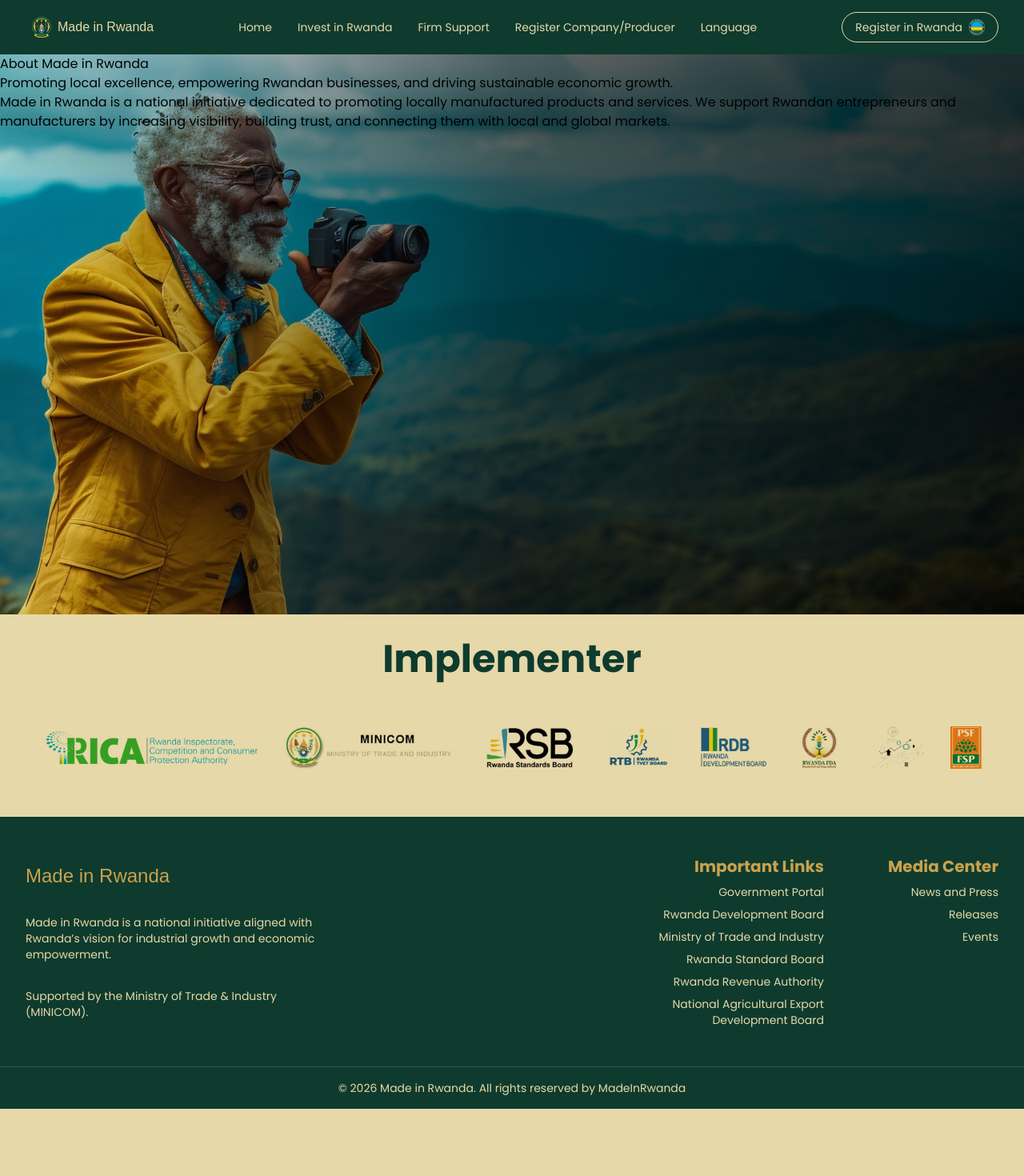
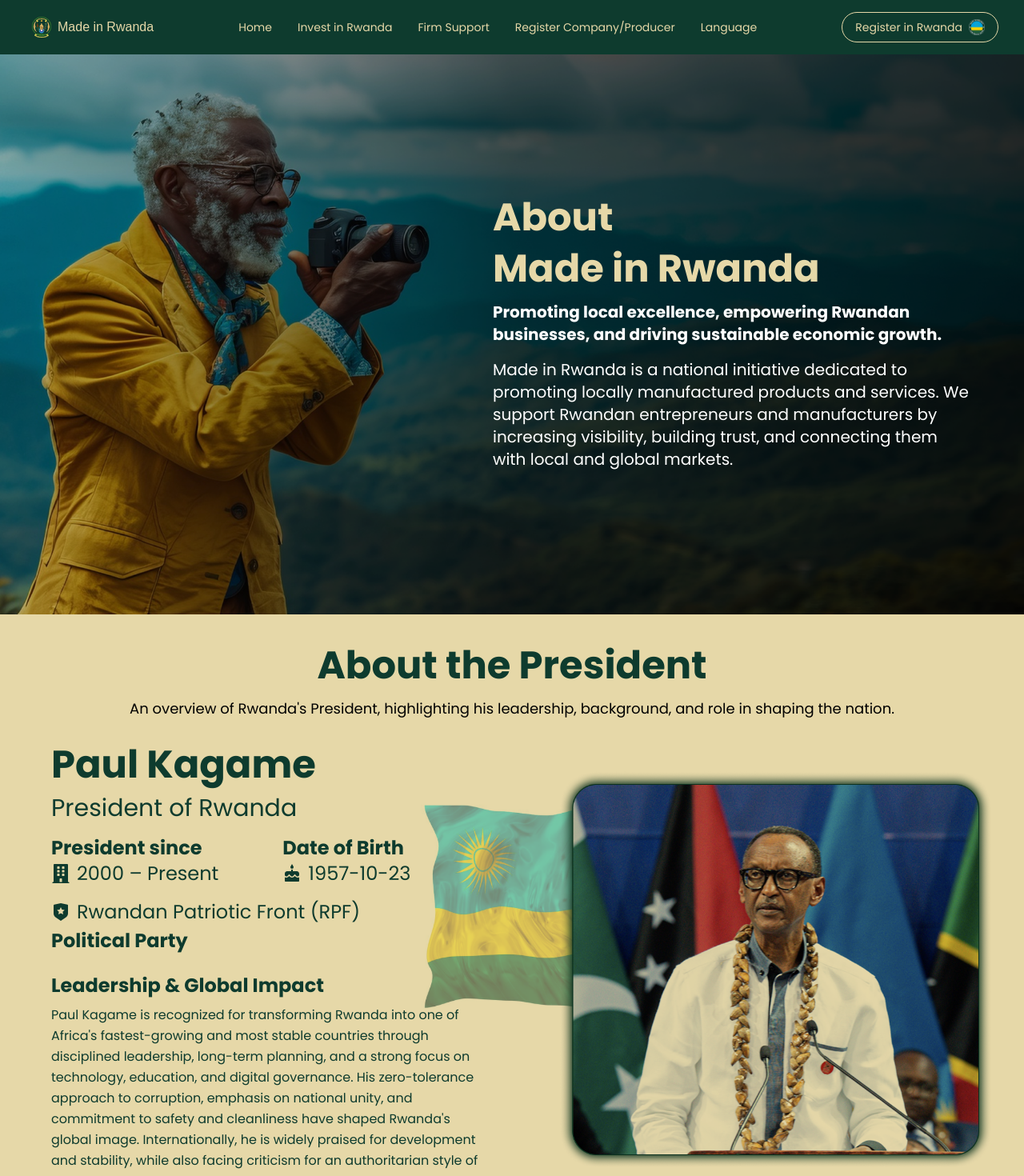
Before and after one commit to MuzamilWazir/madeinrewandawebsitefrontend, a Next.js app: page /about-us in a window 1280 px wide. Shown: the top 1470 px of the page at 80% size. Before the commit the page ends 1386 px from the top, so only its background shows below. Built offline with nearby package versions, Linux system fonts and the light colour scheme; a web font is replaced by a local one.

Commit message:
about us page

```diff
--- a/src/app/about-us/page.jsx
+++ b/src/app/about-us/page.jsx
@@ -1,27 +1,150 @@
+import Heading from "@/components/Heading";
 import React from "react";
+import Image from "next/image";
+import { FaBuilding } from "react-icons/fa";
+import { MdCake } from "react-icons/md";
+import { RiShieldStarFill } from "react-icons/ri";
+
 const Cards = [
   {
-    title: "About Made in Rwanda",
+    title: "Made in Rwanda",
     subtitle:
       "Promoting local excellence, empowering Rwandan businesses, and driving sustainable economic growth.",
     description:
       "Made in Rwanda is a national initiative dedicated to promoting locally manufactured products and services. We support Rwandan entrepreneurs and manufacturers by increasing visibility, building trust, and connecting them with local and global markets.",
   },
 ];
+
+const Card02 = [
+  {
+    name: "Paul Kagame",
+    title: "President of Rwanda",
+    country: "Rwanda",
+    presidency: {
+      start_year: 2000,
+      end_year: "Present",
+    },
+    date_of_birth: "1957-10-23",
+    political_party: {
+      name: "Rwandan Patriotic Front",
+      abbreviation: "RPF",
+    },
+    leadership_and_global_impact: {
+      heading: "Leadership & Global Impact",
+      description:
+        "Paul Kagame is recognized for transforming Rwanda into one of Africa's fastest-growing and most stable countries through disciplined leadership, long-term planning, and a strong focus on technology, education, and digital governance. His zero-tolerance approach to corruption, emphasis on national unity, and commitment to safety and cleanliness have shaped Rwanda's global image. Internationally, he is widely praised for development and stability, while also facing criticism for an authoritarian style of governance.",
+    },
+  },
+];
+
 function page() {
   return (
-    <div
-      className="relative bg-cover bg-center h-125 sm:h-150 md:h-162.5 lg:h-175 font-poppins"
-      style={{ backgroundImage: "url('/ContactUs/contact-us.png')" }}
-    >
-      <div className="absolute ">
-        {Cards.map((data, key) => (
-          <div key={key}>
-            <h1>{data.title}</h1>
-            <p>{data.subtitle}</p>
-            <p>{data.description}</p>
+    <div>
+      {/* Hero Section */}
+      <div
+        className="relative bg-cover bg-center h-auto min-h-125 sm:h-150 md:h-162.5 lg:h-175 font-poppins py-10 px-4 sm:px-8"
+        style={{ backgroundImage: "url('contactUs/contact-us.png')" }}
+      >
+        <div className="absolute inset-0 bg-black/20"></div>
+        <div className="relative max-w-7xl mx-auto h-full flex items-center">
+          <div className="w-full lg:w-150 text-white space-y-4 lg:ml-auto lg:mr-8 z-10">
+            {Cards.map((data, key) => (
+              <div key={key} className="space-y-4">
+                <h2 className="text-accent text-3xl sm:text-4xl lg:text-5xl font-bold">
+                  About
+                </h2>
+                <h1 className="text-accent text-3xl sm:text-4xl lg:text-5xl font-bold">
+                  {data.title}
+                </h1>
+                <p className="font-semibold text-sm sm:text-base lg:text-xl">
+                  {data.subtitle}
+                </p>
+                <p className="text-sm sm:text-base lg:text-xl">
+                  {data.description}
+                </p>
+              </div>
+            ))}
           </div>
-        ))}
+        </div>
+      </div>
+
+      {/* President Section */}
+      <div className="my-10 relative px-4 sm:px-6 lg:px-8 overflow-hidden">
+        <Heading
+          heading="About the President"
+          subHeading="An overview of Rwanda's President, highlighting his leadership, background, and role in shaping the nation."
+        />
+
+        <div className="grid grid-cols-1 lg:grid-cols-2 gap-8 lg:gap-20 max-w-6xl mx-auto mt-8">
+          {/* President Info - First Column */}
+          <div className="order-2 lg:order-1 relative z-10">
+            {Card02.map((leader, key) => (
+              <div key={key} className="text-primary space-y-3">
+                <h2 className="text-3xl sm:text-4xl lg:text-5xl font-bold">
+                  {leader.name}
+                </h2>
+                <h2 className="text-xl sm:text-2xl lg:text-3xl">
+                  {leader.title}
+                </h2>
+
+                <div className="flex flex-col sm:flex-row gap-6 sm:gap-10 lg:gap-20 my-4 text-lg sm:text-xl lg:text-2xl">
+                  <div>
+                    <h4 className="font-bold">President since</h4>
+                    <p className="flex items-center gap-2">
+                      <FaBuilding className="inline shrink-0" />
+                      <span>
+                        {leader.presidency.start_year} –{" "}
+                        {leader.presidency.end_year}
+                      </span>
+                    </p>
+                  </div>
+                  <div>
+                    <h4 className="font-bold">Date of Birth</h4>
+                    <p className="flex items-center gap-2">
+                      <MdCake className="inline shrink-0" />
+                      <span>{leader.date_of_birth}</span>
+                    </p>
+                  </div>
+                </div>
+
+                <div className="text-lg sm:text-xl lg:text-2xl">
+                  <p className="flex items-center gap-2">
+                    <RiShieldStarFill className="inline shrink-0" />
+                    <span>
+                      {leader.political_party.name} (
+                      {leader.political_party.abbreviation})
+                    </span>
+                  </p>
+                  <p className="font-semibold mt-1">Political Party</p>
+                </div>
+
+                <div className="my-4 lg:my-6">
+                  <h3 className="text-xl sm:text-2xl font-bold mb-2">
+                    {leader.leadership_and_global_impact.heading}
+                  </h3>
+                  <p className="text-sm sm:text-base leading-relaxed">
+                    {leader.leadership_and_global_impact.description}
+                  </p>
+                </div>
+              </div>
+            ))}
+          </div>
+
+          {/* President Image - Second Column with Overlap */}
+          <div className="order-1 lg:order-2 relative min-h-100 sm:min-h-125 lg:min-h-0">
+            {/* Overlay effect to extend over first column */}
+            <div className="absolute top-0 left-34 -translate-x-1/2 lg:translate-x-0 lg:-left-20 xl:-left-40 w-112.5 h-100 sm:w-100 sm:h-125 md:w-125 md:h-150 lg:w-180 lg:h-140 -z-10 mix-blend-multiply">
+              <Image
+                src="/flageWithPresident.png"
+                alt="President of Rwanda background"
+                fill
+                draggable={false}
+                className="object-contain"
+                priority
+              />
+            </div>
+          </div>
+        </div>
       </div>
     </div>
   );
```
